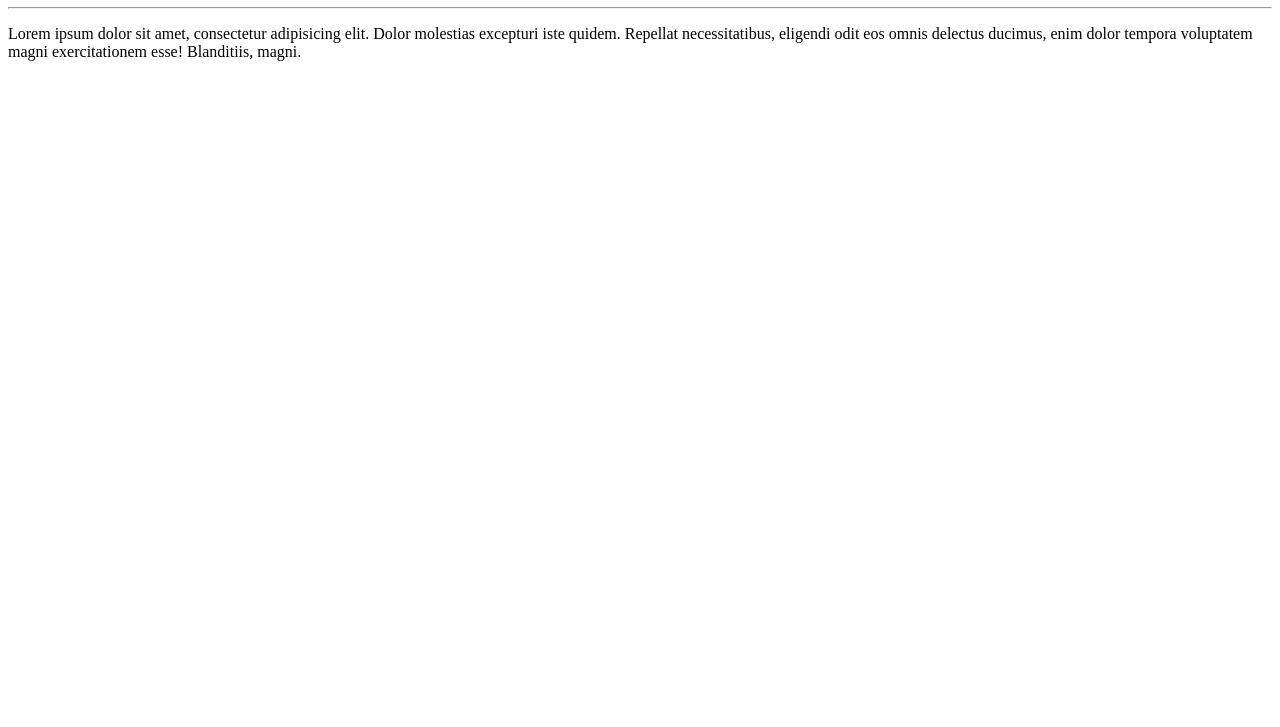
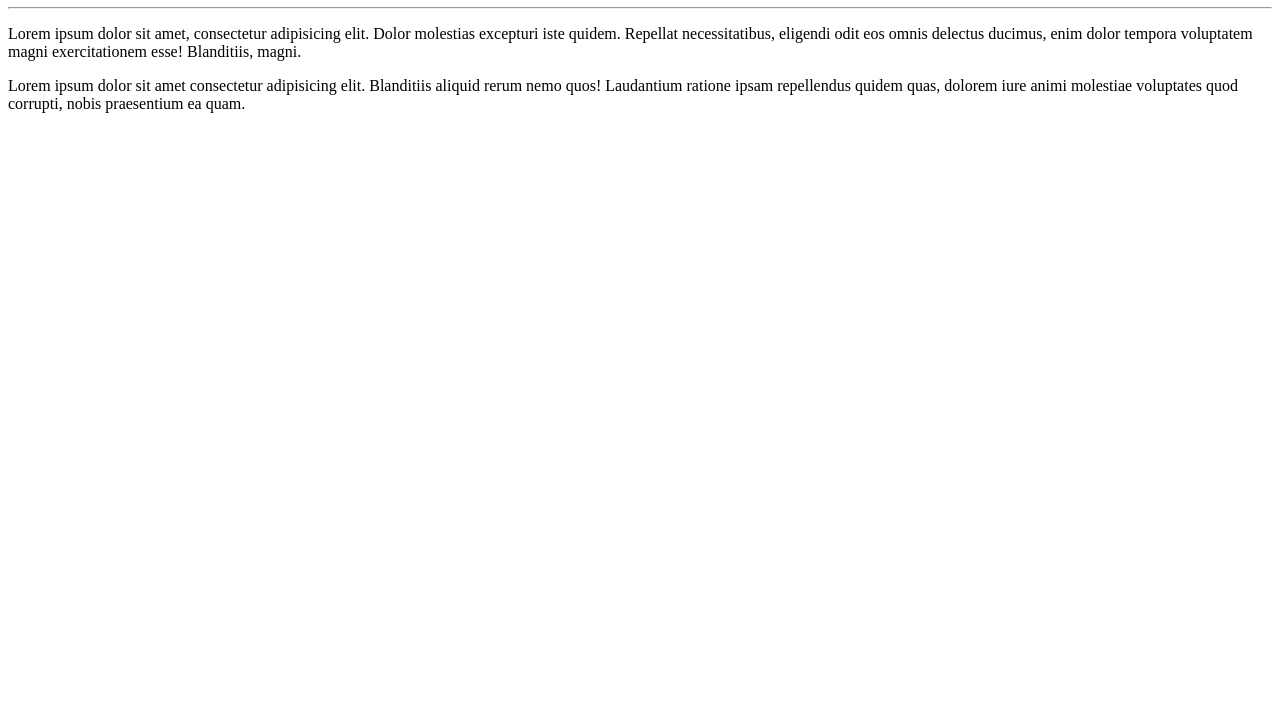
Before and after one commit to camiladiles/Ola-Mundo, a plain HTML site: page site-exemplo/index.html in a window 1280 px wide. Shown: the part 73-800 px from the top of the page. Drawn offline with Linux system fonts and the light colour scheme.

Commit message:
adicionei um paragráfo

```diff
--- a/site-exemplo/index.html
+++ b/site-exemplo/index.html
@@ -9,5 +9,6 @@
     <h1>Olá, Mundo!</h1>
     <hr>
     <p>Lorem ipsum dolor sit amet, consectetur adipisicing elit. Dolor molestias excepturi iste quidem. Repellat necessitatibus, eligendi odit eos omnis delectus ducimus, enim dolor tempora voluptatem magni exercitationem esse! Blanditiis, magni.</p>
+    <p>Lorem ipsum dolor sit amet consectetur adipisicing elit. Blanditiis aliquid rerum nemo quos! Laudantium ratione ipsam repellendus quidem quas, dolorem iure animi molestiae voluptates quod corrupti, nobis praesentium ea quam.</p>
 </body>
 </html>
```
